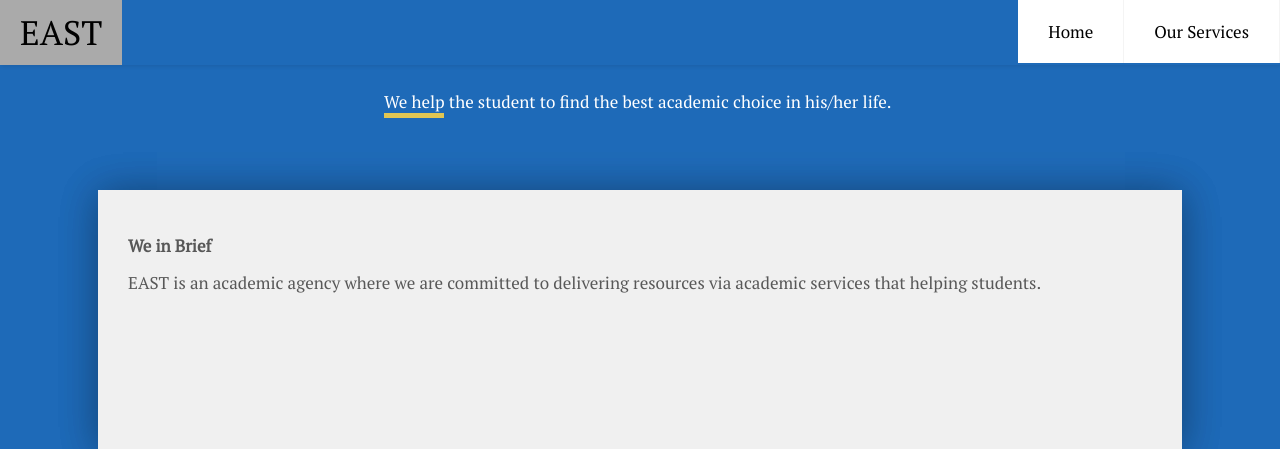
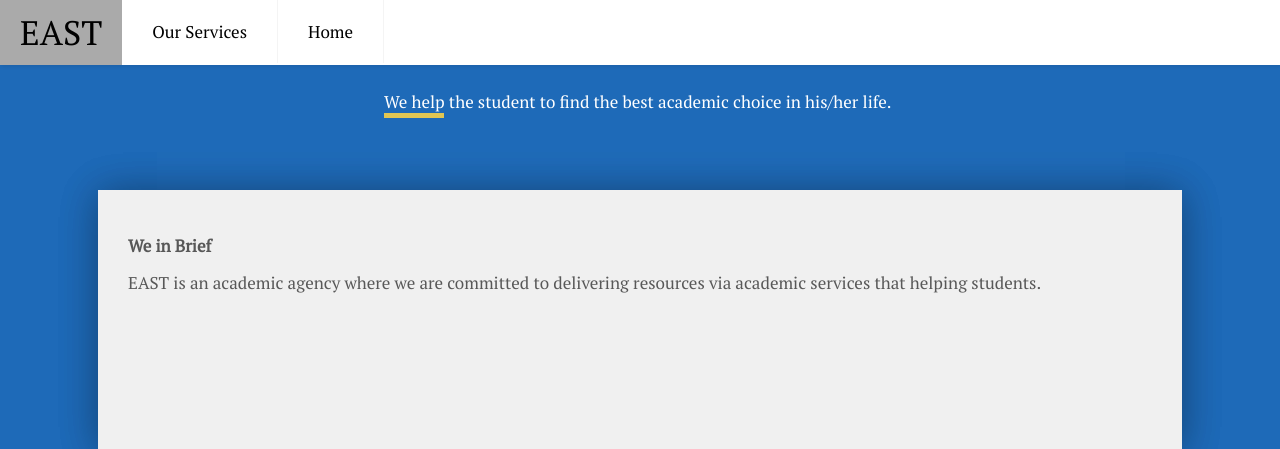
Before and after one commit to abdrb/abdrb.github.io, a PHP site: page /a/about.html in a window 1280 px wide. Shown: the top 449 px of the page. Run offline with PHP 8.4, Linux system fonts and the light colour scheme.

Commit message:
link pages

```diff
--- a/a/about.html
+++ b/a/about.html
@@ -20,14 +20,13 @@
 <body>
 
 <navbar class="navbar">
-
+  <a href="" class="logo">EAST</a>
   <input class="menu-btn" type="checkbox" id="menu-btn" />
   <label class="menu-icon" for="menu-btn"><span class="navicon"></span></label>
   <ul class="menu">
     <li><a href="index.html">Home</a></li>
     <li><a href="services.html">Our Services</a></li>
   </ul>
-  <a href="" class="logo">EAST</a>
 </navbar>
 
  <center>
--- a/a/index.html
+++ b/a/index.html
@@ -20,14 +20,13 @@
 <body>
 
 <navbar class="navbar">
-
+  <a href="" class="logo">EAST</a>
   <input class="menu-btn" type="checkbox" id="menu-btn" />
   <label class="menu-icon" for="menu-btn"><span class="navicon"></span></label>
   <ul class="menu">
     <li><a href="about.html">About Us</a></li>
     <li><a href="services.html">Our Services</a></li>
   </ul>
-  <a href="" class="logo">EAST</a>
 </navbar>
 
  <center>
--- a/a/navstyle.css
+++ b/a/navstyle.css
@@ -1,6 +1,6 @@
 
 .navbar {
-  background-color: #1e6ab8;
+  background-color: #fff;
   box-shadow: 1px 1px 4px 0 rgba(0,0,0,.1);
   position: fixed;
   width: 100%;
@@ -60,7 +60,7 @@
   height: 2px;
   position: relative;
   transition: background .2s ease-out;
-  width: 18px;
+  width: 22px;
 }
 
 .navbar .menu-icon .navicon:before,
@@ -113,14 +113,14 @@
 
 @media (min-width: 48em) {
   .navbar li {
-    float: left;
+    float: right;
   }
   .navbar li a {
     padding: 20px 30px;
   }
   .navbar .menu {
     clear: none;
-    float: right;
+    float: left;
     max-height: none;
   }
   .navbar .menu-icon {
--- a/a/services.html
+++ b/a/services.html
@@ -20,14 +20,13 @@
 <body>
 
 <navbar class="navbar">
-
+  <a href="" class="logo">EAST</a>
   <input class="menu-btn" type="checkbox" id="menu-btn" />
   <label class="menu-icon" for="menu-btn"><span class="navicon"></span></label>
   <ul class="menu">
     <li><a href="index.html">Home</a></li>
     <li><a href="about.html">About Us</a></li>
   </ul>
-  <a href="" class="logo">EAST</a>
 </navbar>
 
  <center>
```
